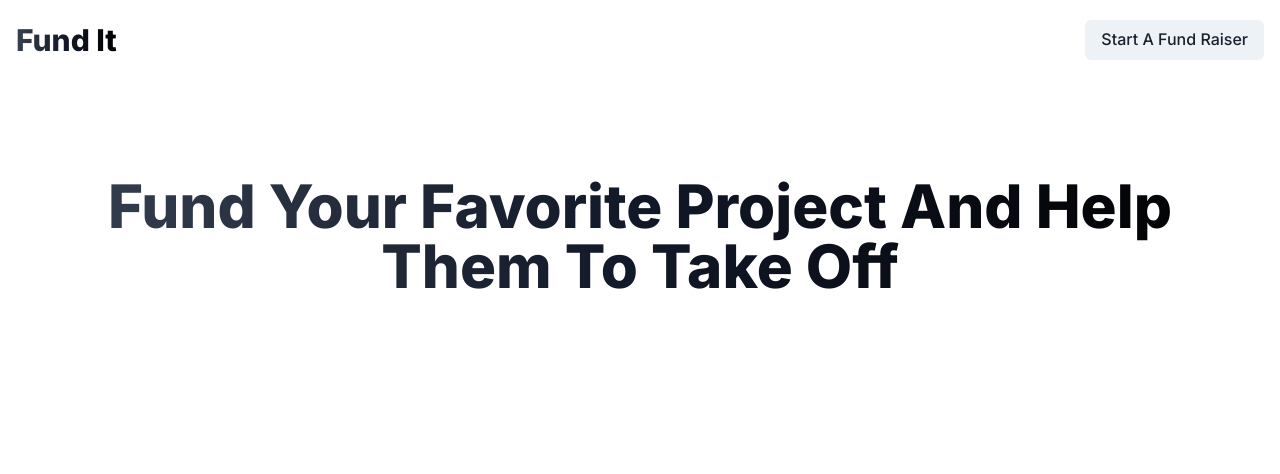
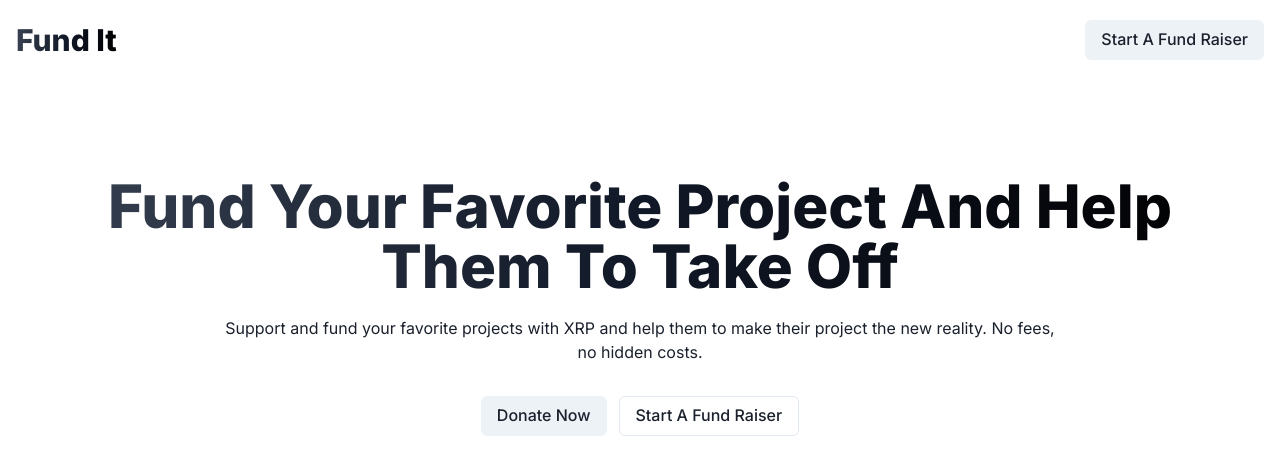
Before and after one commit to osadavc/fund-it, a Next.js app: page / in a window 1280 px wide. Shown: the top 474 px of the page. Built offline with nearby package versions, Linux system fonts and the light colour scheme; no server answers.

Commit message:
💄 Completed IntroSection

```diff
--- a/src/components/Home/IntroSection.tsx
+++ b/src/components/Home/IntroSection.tsx
@@ -1,9 +1,54 @@
+import { Button } from "@chakra-ui/react";
+
+import { useSession, signIn } from "next-auth/react";
+import { useRouter } from "next/router";
+
 const IntroSection = () => {
+  const { data: session } = useSession();
+  const router = useRouter();
+
+  const handleClick = () => {
+    if (session) {
+      return router.push("/dashboard");
+    }
+
+    signIn("google", {
+      callbackUrl: "/dashboard",
+    });
+  };
+
   return (
-    <div className="mx-auto max-w-7xl px-8 pt-24">
+    <div className="mx-auto flex max-w-7xl flex-col items-center px-8 pt-24">
       <h1 className="bg-gradient-to-r from-gray-700 via-gray-900 to-black bg-clip-text text-center text-4xl font-bold text-transparent md:text-6xl">
         Fund Your Favorite Project And Help Them To Take Off
       </h1>
+
+      <p className="mx-auto mt-5 w-[70%] text-center">
+        Support and fund your favorite projects with XRP and help them to make
+        their project the new reality. No fees, no hidden costs.
+      </p>
+
+      <div className="mt-8 flex flex-col space-x-3 md:flex-row">
+        <Button
+          style={{
+            fontWeight: 500,
+          }}
+          onClick={() => {
+            router.push("/fund-raisers");
+          }}
+        >
+          Donate Now
+        </Button>
+        <Button
+          variant="outline"
+          style={{
+            fontWeight: 500,
+          }}
+          onClick={handleClick}
+        >
+          Start A Fund Raiser
+        </Button>
+      </div>
     </div>
   );
 };
--- a/src/components/Home/Navbar.tsx
+++ b/src/components/Home/Navbar.tsx
@@ -1,7 +1,24 @@
 import { Button } from "@chakra-ui/react";
 import Link from "next/link";
+import { useSession, signIn, signOut } from "next-auth/react";
+import { useRouter } from "next/router";
 
 const Navbar = () => {
+  const { data: session } = useSession();
+  const router = useRouter();
+
+  const isDashboard = router.pathname === "/dashboard";
+
+  const handleClick = () => {
+    if (session) {
+      return router.push("/dashboard");
+    }
+
+    signIn("google", {
+      callbackUrl: "/dashboard",
+    });
+  };
+
   return (
     <div className="mx-auto flex max-w-7xl items-center justify-between py-5 px-4">
       <Link href="/" passHref>
@@ -9,13 +26,30 @@ const Navbar = () => {
           Fund It
         </h1>
       </Link>
+
+      {isDashboard ? (
         <Button
           style={{
             fontWeight: 500,
           }}
+          onClick={() => {
+            signOut({
+              callbackUrl: "/",
+            });
+          }}
+        >
+          Log Out
+        </Button>
+      ) : (
+        <Button
+          style={{
+            fontWeight: 500,
+          }}
+          onClick={handleClick}
         >
           Start A Fund Raiser
         </Button>
+      )}
     </div>
   );
 };
--- /dev/null
+++ b/src/pages/dashboard.tsx
@@ -0,0 +1,32 @@
+import Navbar from "components/Home/Navbar";
+import { GetServerSideProps } from "next";
+import { getSession } from "next-auth/react";
+
+const Dashboard = () => {
+  return (
+    <div>
+      <Navbar />
+    </div>
+  );
+};
+
+export const getServerSideProps: GetServerSideProps = async (ctx) => {
+  const session = await getSession(ctx);
+
+  if (!session) {
+    return {
+      redirect: {
+        destination: "/",
+        permanent: false,
+      },
+    };
+  }
+
+  return {
+    props: {
+      session,
+    },
+  };
+};
+
+export default Dashboard;
--- /dev/null
+++ b/src/pages/fund-raisers.tsx
@@ -0,0 +1,5 @@
+const FundRaisers = () => {
+  return <div></div>;
+};
+
+export default FundRaisers;
```
Lines whose indentation alone changed are shown as unchanged.
